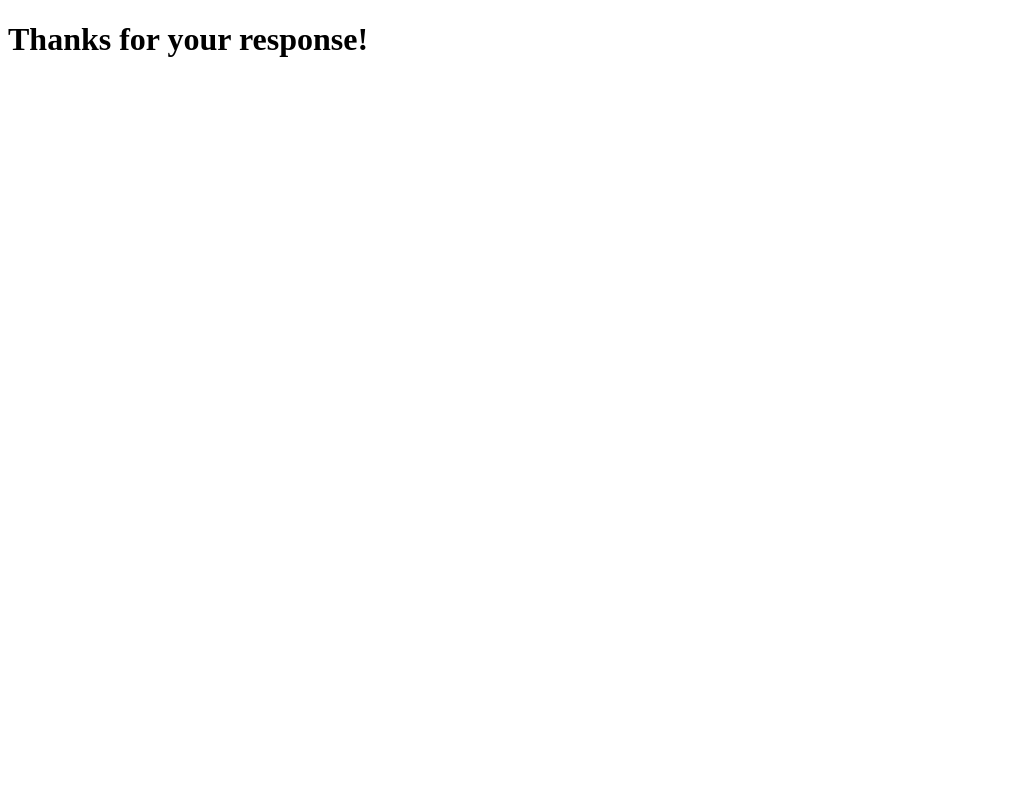
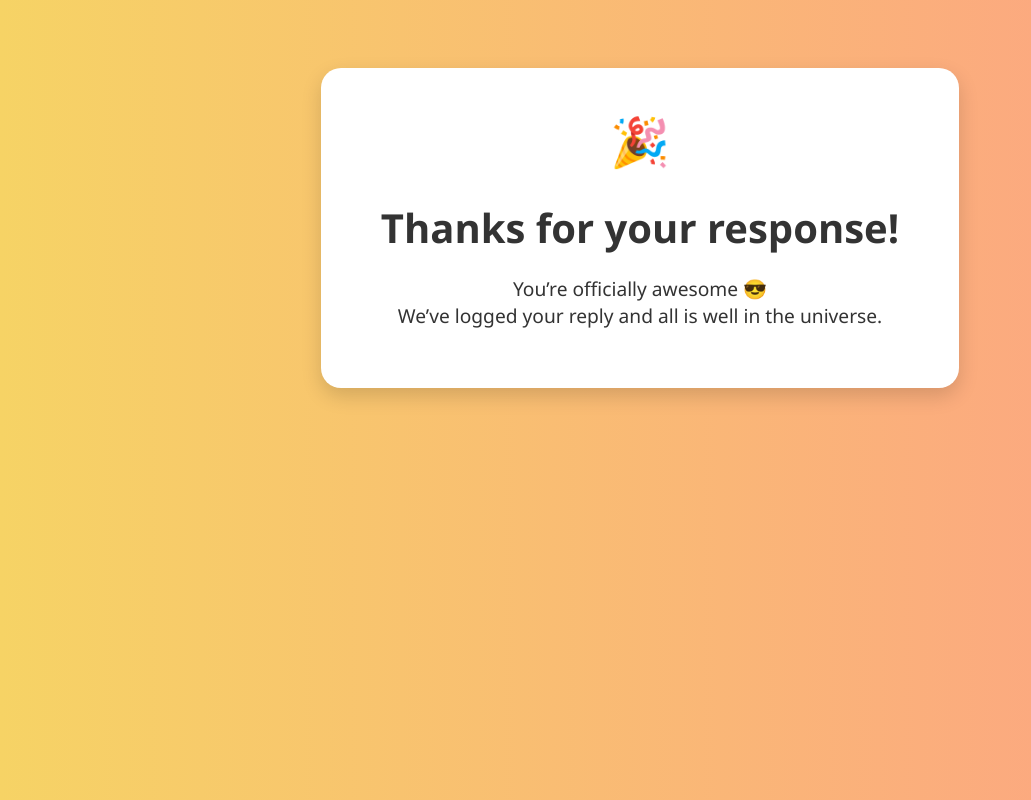
Before and after one commit to nativeneil/dgaplus, a plain HTML site: page thankyou.html in a window 1280 px wide. Shown: the whole page, without its empty margins (0-1031 px from the left). Drawn offline with Linux system fonts and the light colour scheme.

Commit message:
Update thankyou.html

```diff
--- a/thankyou.html
+++ b/thankyou.html
@@ -2,9 +2,40 @@
 <html lang="en">
 <head>
   <meta charset="UTF-8" />
-  <title>Thank You</title>
+  <title>Thank You!</title>
+  <style>
+    body {
+      font-family: 'Segoe UI', sans-serif;
+      background: linear-gradient(to right, #f6d365, #fda085);
+      color: #333;
+      text-align: center;
+      padding: 60px;
+    }
+    .container {
+      background: white;
+      border-radius: 20px;
+      box-shadow: 0 8px 20px rgba(0, 0, 0, 0.15);
+      display: inline-block;
+      padding: 40px 60px;
+    }
+    h1 {
+      font-size: 2.5em;
+      margin-bottom: 0.5em;
+    }
+    p {
+      font-size: 1.2em;
+      margin-top: 0;
+    }
+    .emoji {
+      font-size: 3em;
+    }
+  </style>
 </head>
 <body>
-  <h1>Thanks for your response!</h1>
+  <div class="container">
+    <div class="emoji">🎉</div>
+    <h1>Thanks for your response!</h1>
+    <p>You’re officially awesome 😎<br />We’ve logged your reply and all is well in the universe.</p>
+  </div>
 </body>
 </html>
```
